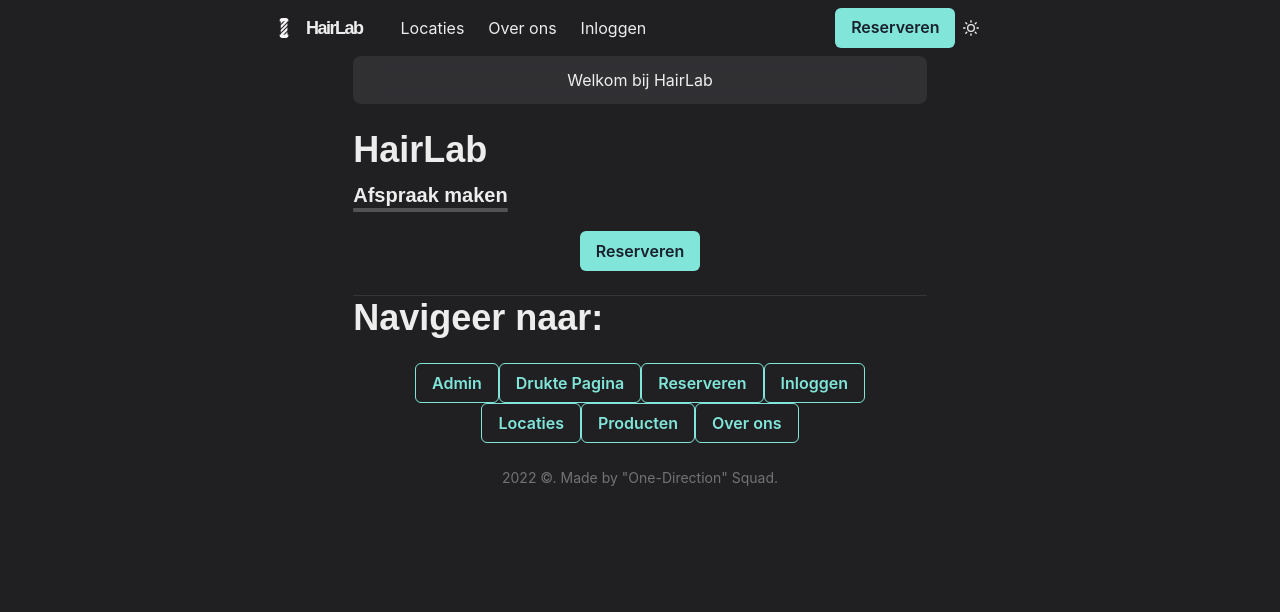
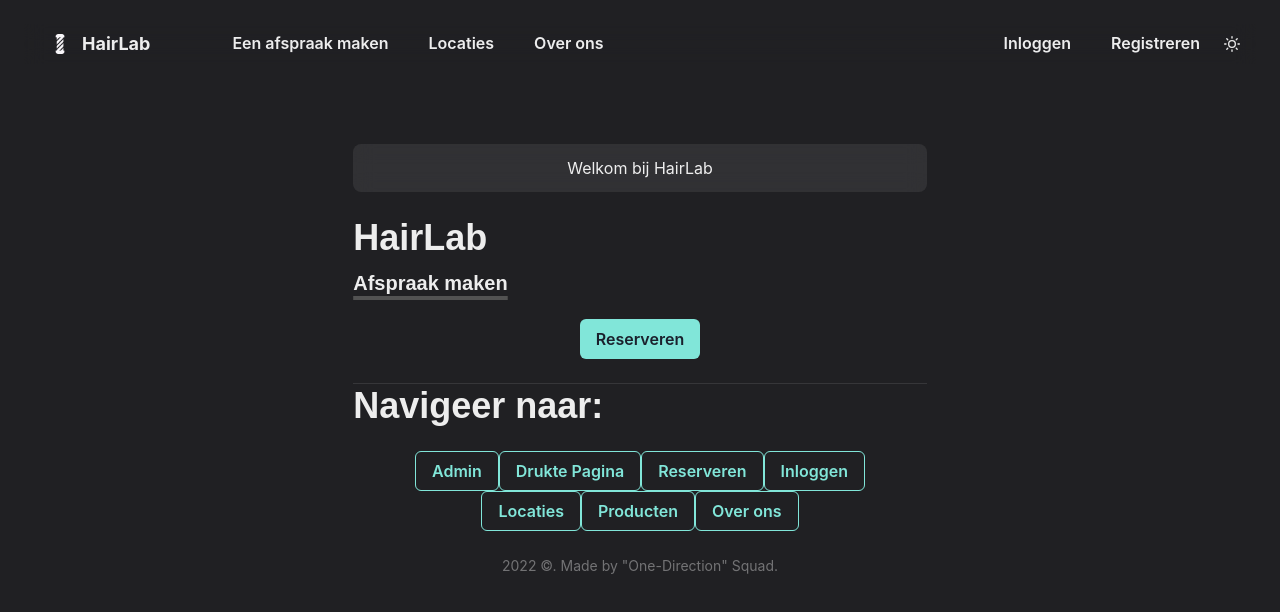
Before and after one commit to VioletAtWork/HU-Kapperszaak, a Next.js app: page / in a window 1280 px wide. Shown: the top 612 px of the page. Built offline with nearby package versions, Linux system fonts and the light colour scheme; a web font is replaced by a local one.

Commit message:
navbar update

```diff
--- a/components/navbar.js
+++ b/components/navbar.js
@@ -11,20 +11,21 @@ import {
     MenuList,
     MenuButton,
     IconButton,
-    useColorModeValue, Button, HStack
+    useColorModeValue, Button, HStack, VStack
 } from '@chakra-ui/react'
 import ThemeToggleButton from './theme-toggle-button'
 import NextLink from 'next/link'
 
 const LinkItem = ({ href, path, children }) => {
     const active = path === href
-    const inactiveColor = useColorModeValue('gray.350', 'whiteAlpha.900')
+    const inactiveColor = useColorModeValue('#000', '#fff')
     return (
         <NextLink href={href} passHref scroll={false}>
             <Link
                 p={2}
                 bg={active ? 'grassTeal' : undefined}
-                color={active ? '#202023' : inactiveColor}
+                color={active ? useColorModeValue("#000", '#ffd') : inactiveColor}
+                style={active ? { fontWeight: 'bold' } : undefined}
             >
                 {children}
             </Link>
@@ -34,67 +35,134 @@ const LinkItem = ({ href, path, children }) => {
 
 const Navbar = props => {
     const { path } = props
-
     return (
         <Box
-            position="fixed"
+            m={6}
+            /* !!! Master container van Navbar !!! */
             as="nav"
-            w="100%"
-            bg={useColorModeValue('#ffffff40', '#20202380')}
-            css={{ backdropFilter: 'blur(10px)' }}
-            zIndex={1}
+            css={{
+                backdropFilter: 'blur(10px)',
+                WebkitBackdropFilter: 'blur(10px)',
+        }}
             {...props}
         >
-            <Container
-                display="flex"
-                p={2}
-                maxW="container.md"
-                wrap="wrap"
+            <Container as={Flex} maxW="container.xl" align="center" >
+
+                {/*<Box
                     align="center"
-                justify="space-between"
+                    borderRadius="lg"
+                    mb={6}
+                    p={3}
+                    textAlign="center"
+                    display={{md: 'flex'}}>
+                    <Box flexGrow={1}>
+                        <NextLink href="/locaties" passHref>
+                            <Button colorScheme="red" variant="outline"
+                                    style={{borderTopRightRadius: 0, borderBottomRightRadius: 0}}
                             >
-                <Flex align="center" mr={5}>
-                    <Heading as="h1" size="lg" letterSpacing={'tighter'}>
+                                Locaties
+                            </Button>
+                        </NextLink>
+                        <NextLink href="/overons" passHref>
+                            <Button colorScheme="red" variant="outline"
+                                    style={{borderRadius: 0}}
+                            >
+                                Over ons</Button>
+                        </NextLink>
+                        <NextLink href="/reserveren" passHref>
+                            <Button colorScheme="red" variant="outline"
+                                    style={{borderRadius: 0}}
+                            >
+                                Reserveren
+                            </Button>
+                        </NextLink>
+                        <NextLink href="/inloggen" passHref>
+                            <Button colorScheme="red" variant="outline"
+                                    style={{borderRadius: 0}}
+                            >
+                                Inloggen
+                            </Button>
+                        </NextLink>
+                        <NextLink href="/producten" passHref>
+                            <Button colorScheme="red" variant="outline"
+                                    style={{borderRadius: 0}}
+                            >
+                                Producten
+                            </Button>
+                        </NextLink>
+                        <NextLink href="/druktePagina" passHref>
+                            <Button colorScheme="red" variant="outline"
+                                    style={{borderRadius: 0}}
+                            >
+                                Drukte
+                            </Button>
+                        </NextLink>
+                        <NextLink href="/admin" passHref>
+                            <Button colorScheme="red" variant="outline"
+                                    style={{borderTopLeftRadius: 0, borderBottomLeftRadius: 0}}
+                            >
+                                Admin
+                            </Button>
+                        </NextLink>
+                    </Box>
+                </Box>*/}
+
+
+                <Flex mr={4}>
                     <Logo />
-                    </Heading>
                 </Flex>
 
-                <Stack
-                    direction={{ base: 'column', md: 'row' }}
-                    display={{ base: 'none', md: 'flex' }}
-                    width={{ base: 'full', md: 'auto' }}
-                    alignItems="center"
-                    flexGrow={1}
-                    mt={{ base: 4, md: 0 }}
+
+                <HStack h="100%" as="nav" align="center" ml={10}>
+                    <NextLink
+                        href="/reserveren"
+                        passHref>
+                        <Button
+                            bg="transparent"
                         >
+                            Een afspraak maken
+                        </Button>
+                    </NextLink>
+                    <NextLink href="/locaties" passHref>
+                        <Button
+                            bg="transparent"
+                        >
+                            Locaties
+                        </Button>
+                    </NextLink>
+                    <NextLink href="/overons" passHref>
+                        <Button
+                            bg="transparent"
+                        >
+                            Over ons
+                        </Button>
+                    </NextLink>
 
-                    <LinkItem href="/locaties" path={path}>
-                        Locaties
-                    </LinkItem>
 
-                    <LinkItem href="/overons" path={path} >
-                        Over ons
-                    </LinkItem>
+                </HStack>
 
-                    <LinkItem href="/login" path={path} >
+                <Flex align="center" ml="auto"
+                >
+                    <HStack
+                    >
+                        <NextLink href="/inloggen" passHref>
+                            <Button
+                                bg="transparent"
+                            >
                                 Inloggen
-                    </LinkItem>
-
-                </Stack>
-
-                <HStack
-                    direction={{ base: 'column', md: 'row' }}
-                    display={{ base: 'none', md: 'flex' }}
-                    width={{ base: 'full', md: 'auto' }}
-                    flex={1}
-                    align="right"
-                    mt={{ base: 8, md: 0 }}>
-                    <NextLink href="/reserveren" passHref>
-                        <Button colorScheme="teal">Reserveren</Button>
+                            </Button>
+                        </NextLink>
+                        <NextLink href="/inloggen" passHref>
+                            <Button
+                                bg="transparent"
+                            >
+                                Registreren
+                            </Button>
                         </NextLink>
 
                         <ThemeToggleButton />
                     </HStack>
+                </Flex>
             </Container>
         </Box>
     )
```
Lines whose indentation alone changed are shown as unchanged.
